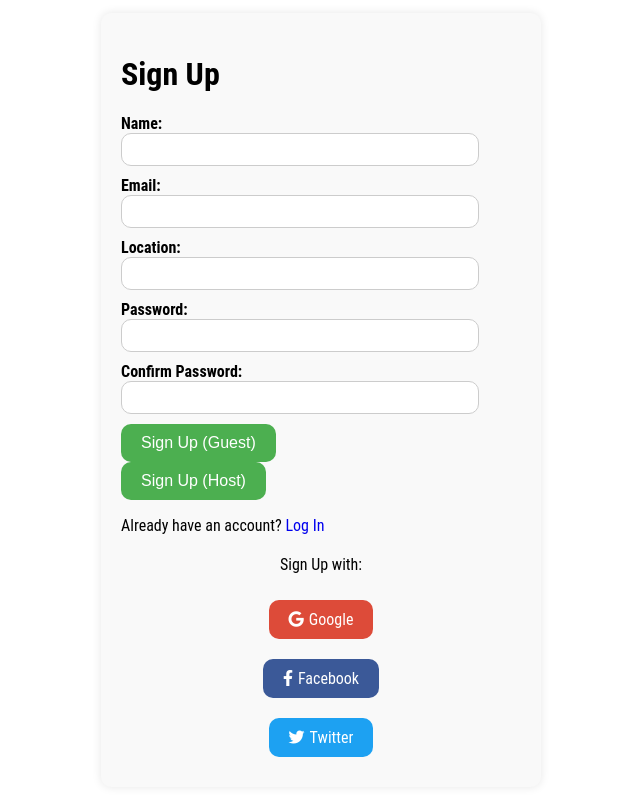
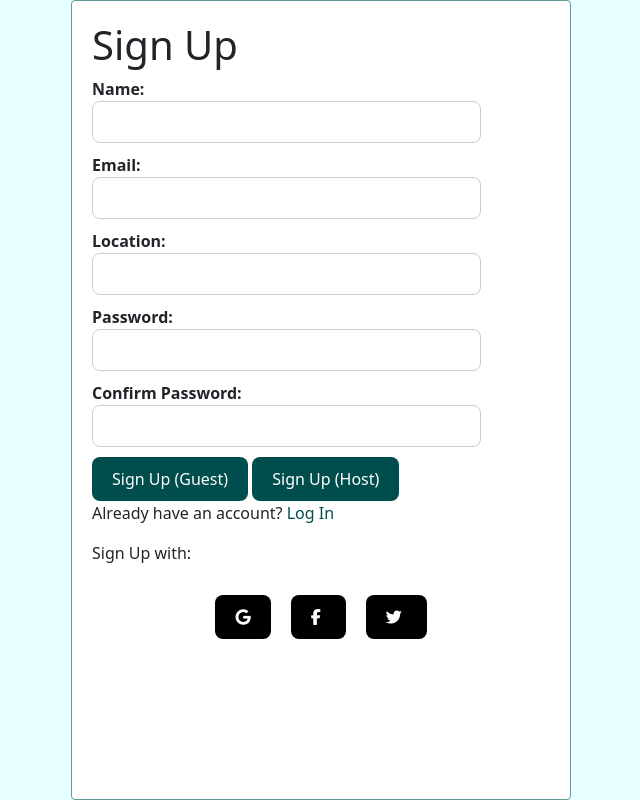
Before and after one commit to Jewel-Naomi/Turwa-MICE, a website: page signup.html in a window 1280 px wide. Shown: the whole page, without its empty margins (319-959 px from the left). Drawn offline with nearby package versions, Linux system fonts and the light colour scheme.

Commit message:
edited
Have edited many things and fixed the link

```diff
--- a/profile.css
+++ b/profile.css
@@ -5,3 +5,12 @@ body{
 .btn-custom{
     background-color: rgb(0, 77, 77);
 }
+
+.mother {
+    background-color: white;
+    padding: 20px;
+    border-radius: 4px;
+    max-width: 800px;
+    width: 100%;
+
+}
--- a/signup.css
+++ b/signup.css
@@ -8,13 +8,14 @@ body {
     margin: 0;
 }
 
-.container {
-    background-color: #f9f9f9;
+.mother {
+    background-color: white;
     padding: 20px;
-    border-radius: 10px;
-    box-shadow: 0 0 10px rgba(0, 0, 0, 0.1);
-    max-width: 400px;
+    border-radius: 4px;
+    max-width: 500px;
     width: 100%;
+    border: solid 1pt rgb(102, 153, 153);
+    height: 100%;
 }
 
 .form-group {
@@ -30,26 +31,30 @@ input {
     width: 85%;
     padding: 8px;
     border: 1px solid #ccc;
-    border-radius: 10px;;
+    border-radius: 8px;
+    outline: none;
 }
 
 button {
-    background-color: #4caf50;
+    background-color: rgb(0, 77, 77);
     color: white;
     padding: 10px 20px;
     border: none;
-    border-radius: 10px;
     cursor: pointer;
     font-size: 16px;
 }
 
 button:hover {
-    background-color: #45a049;
+    background-color: rgba(0, 77, 77, 0.85);
 }
 
 .social-signup {
     text-align: center;
     margin-top: 20px;
+    display: flex;
+    flex-direction: row;
+    align-items:center;
+    justify-content: center;
 }
 
 .social-button {
@@ -58,22 +63,22 @@ button:hover {
     margin: 10px;
     font-size: 16px;
     border: none;
-    border-radius: 10px;
+    border-radius: 8px;
     cursor: pointer;
     text-decoration: none;
     color: #fff;
 }
 
 .social-button.google {
-    background-color: #dd4b39;
+    background-color:  black;
 }
 
 .social-button.facebook {
-    background-color: #3b5998;
+    background-color: black;
 }
 
 .social-button.twitter {
-    background-color: #1da1f2;
+    background-color: black;
 }
 
 .social-button:hover {
@@ -89,5 +94,5 @@ i.fab.fa-twitter {
 
 a {
     text-decoration: none;
-    color: rgb (0,51, 102);
+    color: white;
 }
--- a/signup.html
+++ b/signup.html
@@ -5,18 +5,23 @@
     <meta name="viewport" content="width=device-width, initial-scale=1.0">
     <link rel="stylesheet" href="signup.css">
     <link rel="stylesheet" href="https://cdnjs.cloudflare.com/ajax/libs/font-awesome/5.15.3/css/all.min.css">
+    <script src="https://kit.fontawesome.com/9ef9781ca0.js" crossorigin="anonymous"></script>
+
+    <link href="https://cdn.jsdelivr.net/npm/bootstrap@5.3.2/dist/css/bootstrap.min.css" rel="stylesheet" integrity="sha384-T3c6CoIi6uLrA9TneNEoa7RxnatzjcDSCmG1MXxSR1GAsXEV/Dwwykc2MPK8M2HN" crossorigin="anonymous">
+
+
     <title>Sign Up</title>
 </head>
-<body>
-    <div class="container">
+<body style="background-color: rgb(230, 255, 255);">
+    <div class="mother" style="background-color: white;">
         <h1>Sign Up</h1>
-        <form id="signupForm">
+        <form style="background-color: white;" id="signupForm">
             <div class="form-group">
-                <label for="name">Name:</label>
+                <label for="name">Name:</label> <br>
                 <input type="text" id="name" name="name" required>
             </div>
             <div class="form-group">
-                <label for="email">Email:</label>
+                <label for="email">Email:</label> <br>
                 <input type="email" id="email" name="email" required>
             </div>
             <div class="form-group">
@@ -31,14 +36,15 @@
                 <label for="confirmPassword">Confirm Password:</label>
                 <input type="password" id="confirmPassword" name="confirmPassword" required>
             </div>
-            <button type="submit"><Sign href="profile.html"  style="margin-bottom: 20px;">Sign Up (Guest)</a></button><br>
-            <a href="hostprofile.html"><button type="submit">Sign Up (Host)</button></a>
-            <p>Already have an account?<a href="login.html"> Log In</a></p>
+            <a href="profile.html" style="text-decoration: none; color: white;"><button type="submit" style="border-radius: 8px;">Sign Up (Guest)</a></button>
+            <a href="hostprofile.html" style="text-decoration: none; color: white;"><button type="submit" style="border-radius: 8px;">Sign Up (Host)</button></a>
+            <p>Already have an account?<a href="login.html" style="text-decoration: none; color: rgb(0, 77, 77)"> Log In</a></p>
+            <p>Sign Up with:</p>
             <div class="social-signup">
-                <p>Sign Up with:</p>
-                <a href="http://google.com" class="social-button google"><i class="fab fa-google"></i>Google</a> <br>
-                <a href="http://facebook.com" class="social-button facebook"><i class="fab fa-facebook-f"></i>Facebook</a> <br>
-                <a href="http://twitter.com" class="social-button twitter"><i class="fab fa-twitter"></i>Twitter</a>
+
+                <a href="http://google.com" class="social-button google"><i class="fa-brands fa-google"></i></a>
+                <a href="http://facebook.com" class="social-button facebook"><i class="fab fa-facebook-f"></i></a>
+                <a href="http://twitter.com" class="social-button twitter"><i class="fab fa-twitter"></i></a>
             </div>
         </form>
     </div>
```
Also changed, not shown: index.html (+4 -2 lines), profile.html (+6 -4 lines).
